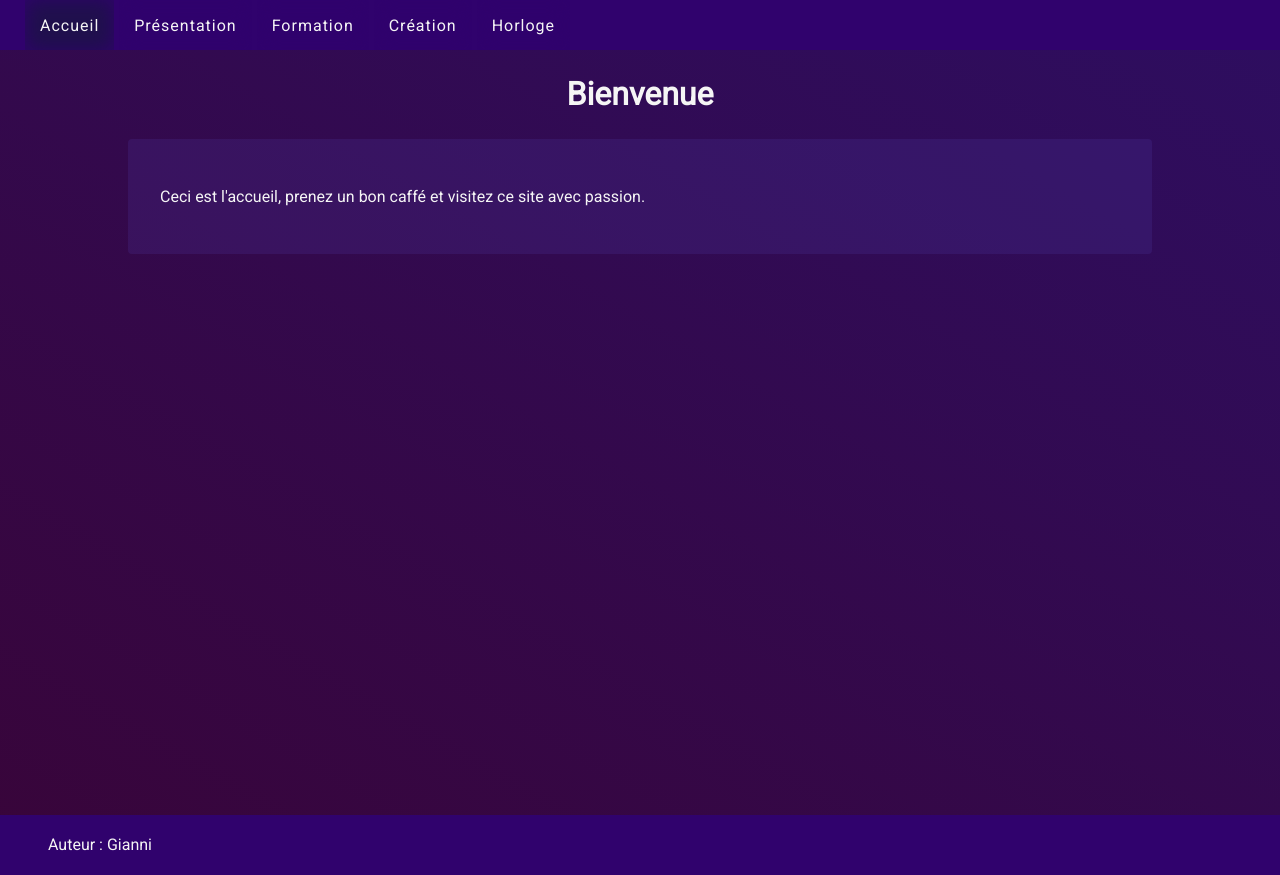
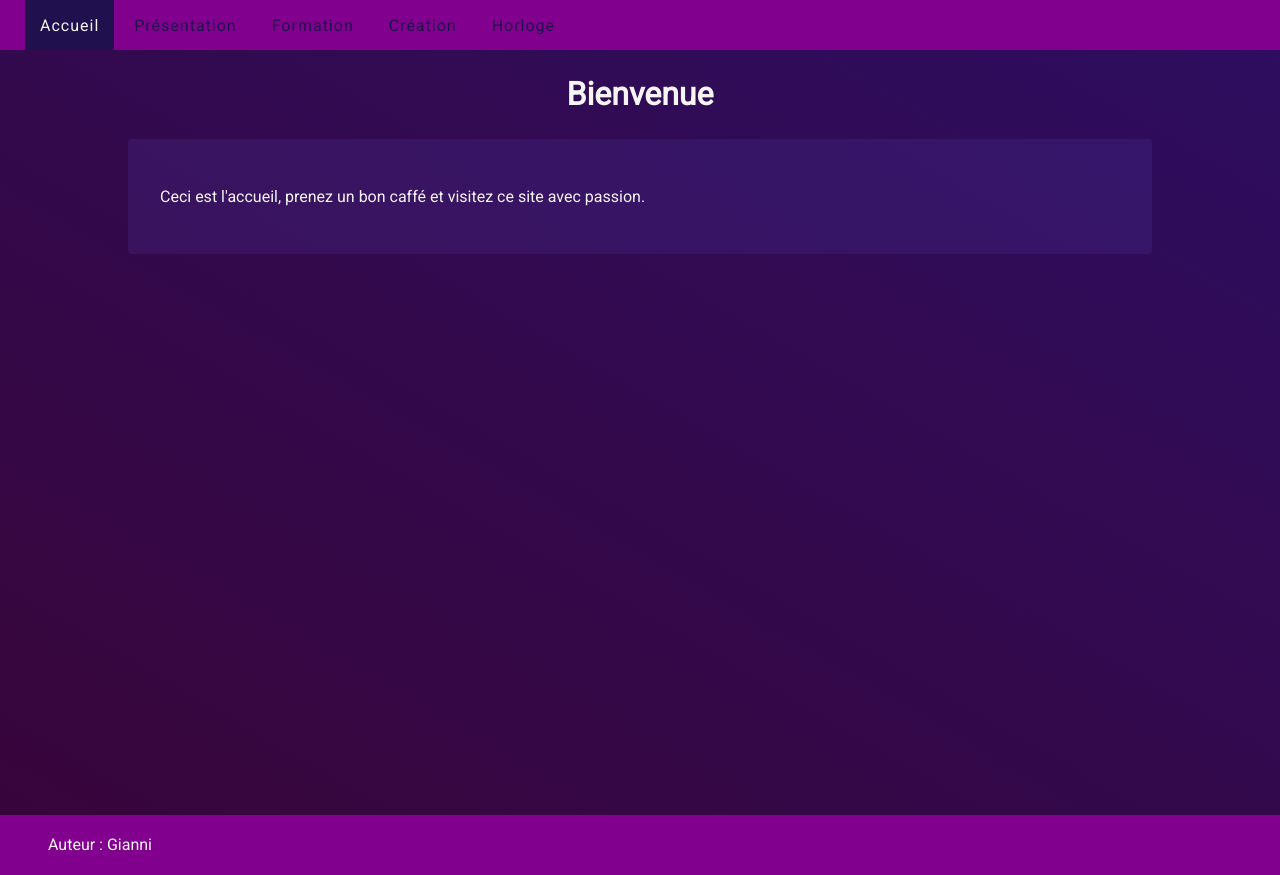
Before and after one commit to Gege10/gege10.github.io, a plain HTML site: page index.html in a window 1280 px wide. Drawn offline with Linux system fonts and the light colour scheme.

Commit message:
Update styles.css
Changed color to make it different from background for mobile

```diff
--- a/styles.css
+++ b/styles.css
@@ -3,7 +3,7 @@
 :root{
 	--main-color: rgb(32, 16, 77, 1);
 	--second-color: whiteSmoke;
-	--third-color: rgb(48, 2, 109);
+	--third-color: rgb(129, 0, 141);
 }
 *{
 	text-decoration: none;
@@ -101,12 +101,12 @@ nav ul li{
 }
 nav ul li a{
 	padding: 17px 15px;
-	color: var(--second-color);
-	transition: background-color 0.5s;
-	box-shadow: inset 0 0 20px var(--third-color);
+	color: var(--main-color);
+	transition: background-color 0.5s, color 0.5s;
 }
 nav ul li a:hover{
 	background-color: var(--main-color);
+	color: var(--second-color);
 	border-radius: 4px;
 }
 nav ul li a:active{
```
